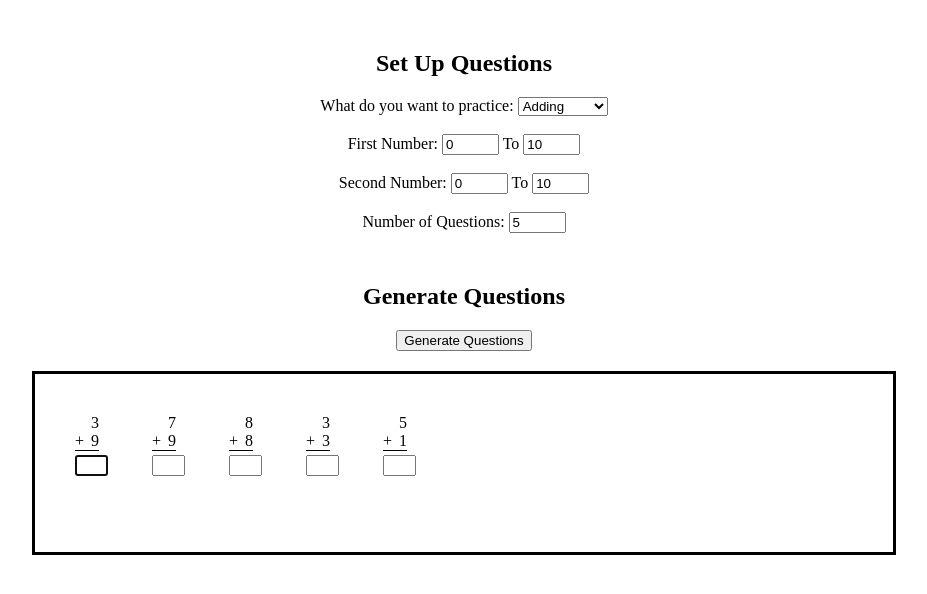
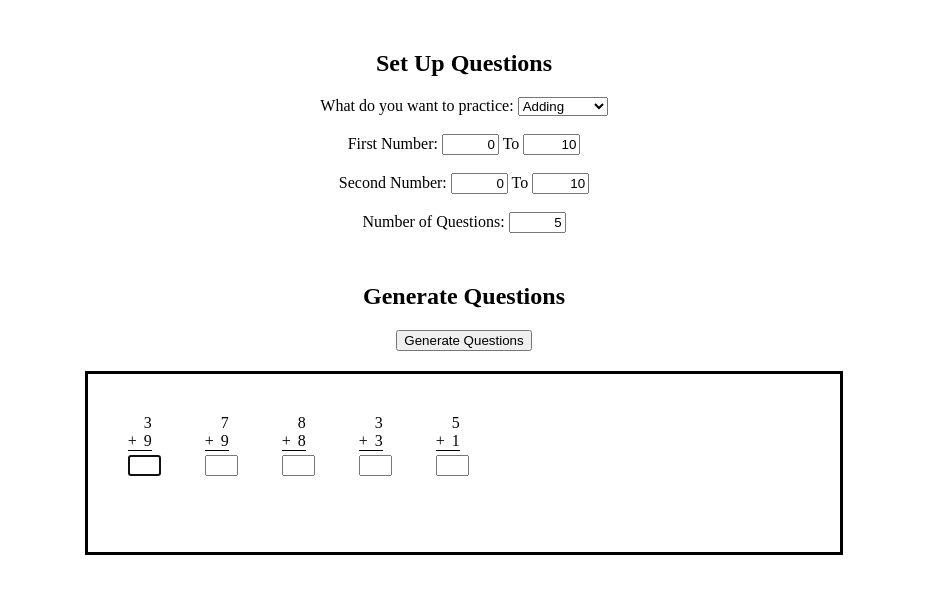
Before and after one commit to ykiflawi/ykiflawi.github.io, a website with bundled scripts: page arithmatics.html in a window 1280 px wide. Shown: the whole page, without its empty margins (176-1103 px from the left). Built offline with nearby package versions, Linux system fonts and the light colour scheme.

Commit message:
right aligned numbers entered into input fields

```diff
--- a/styles.css
+++ b/styles.css
@@ -1,3 +1,7 @@
+input {
+  text-align: right;
+}
+
 .equation.stacked {
   display: inline-block;
 }
@@ -21,8 +25,8 @@
 
 #questions {
   border: solid;
-  margin-left: 200px;
-  margin-right: 200px;
+  margin-left: 20%;
+  margin-right: 20%;
   padding: 20px;
 }
 
```
